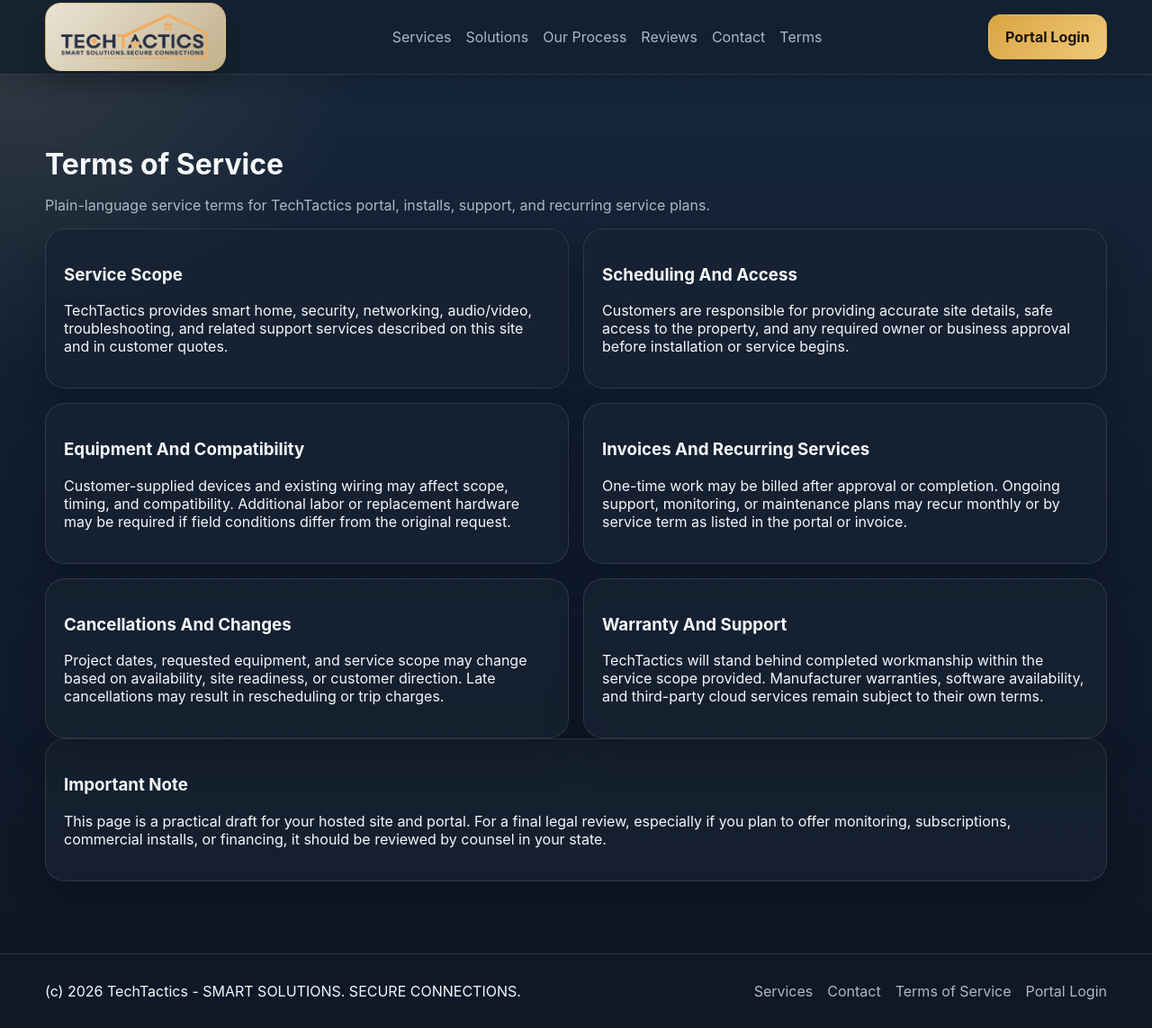
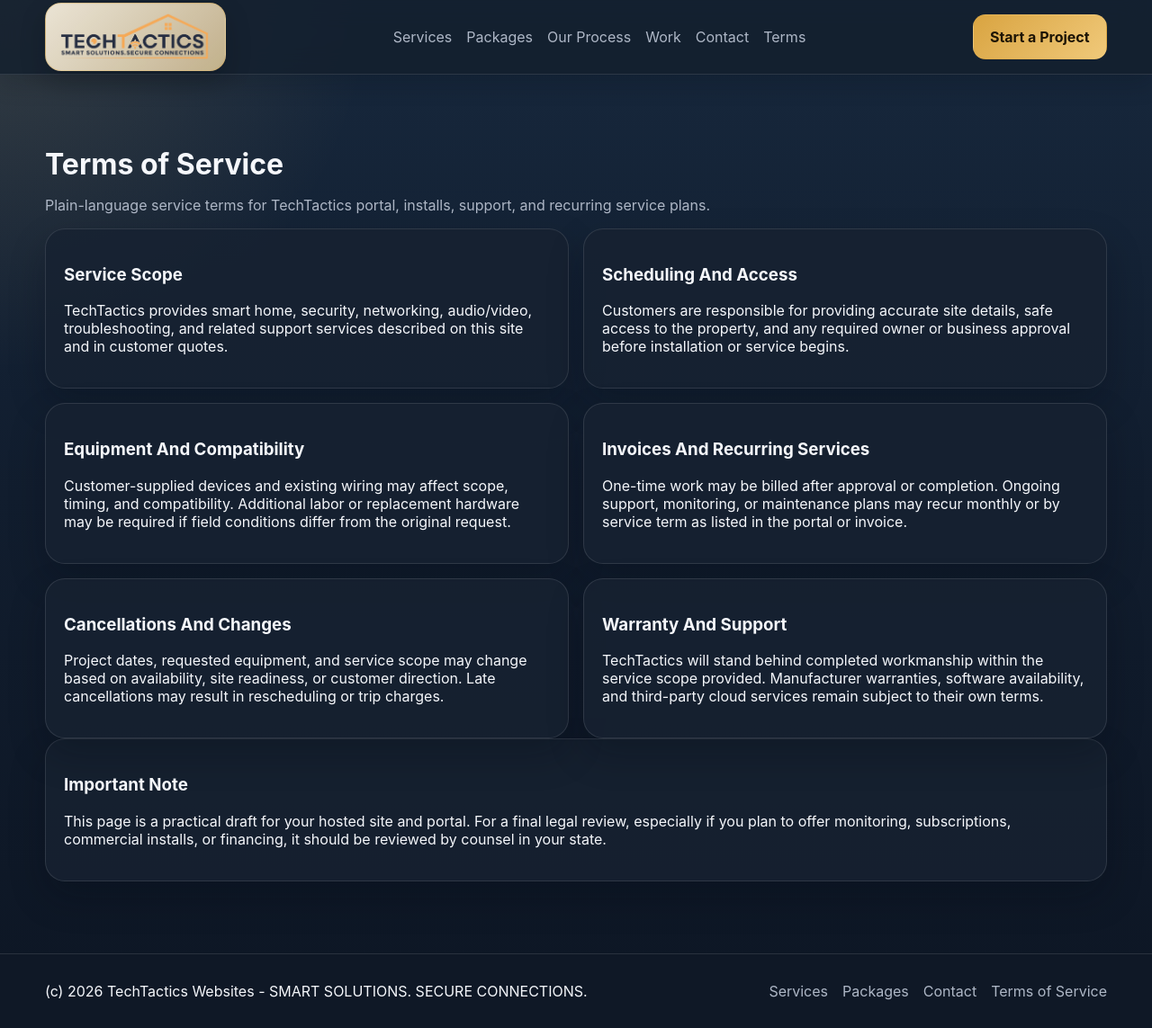
Before and after one commit to StMedrano/TechTactics, a React (Vite) app in the folder client/: page /terms in a window 1280 px wide. Shown: the whole page at 90% size. Built offline with nearby package versions, Linux system fonts and the light colour scheme; no server answers.

Commit message:
Update marketing navigation for website business

```diff
--- a/client/src/components/layout/MarketingLayout.jsx
+++ b/client/src/components/layout/MarketingLayout.jsx
@@ -2,6 +2,9 @@ import { Link } from 'react-router-dom'
 import { useState } from 'react'
 import { assetPath } from '../../utils/assets'
 import { scrollToSection } from '../../utils/scrollToSection'
+
+const inquiryHref =
+  'mailto:customercare@mytechtactics.com?subject=TechTactics%20Website%20Project%20Inquiry'
 
 export default function MarketingLayout({ children }) {
   const [open, setOpen] = useState(false)
@@ -16,15 +19,15 @@ export default function MarketingLayout({ children }) {
 
           <nav className="desktop-nav">
             <a href="#services" onClick={scrollToSection('services')}>Services</a>
-            <a href="#solutions" onClick={scrollToSection('solutions')}>Solutions</a>
+            <a href="#packages" onClick={scrollToSection('packages')}>Packages</a>
             <a href="#process" onClick={scrollToSection('process')}>Our Process</a>
-            <a href="#reviews" onClick={scrollToSection('reviews')}>Reviews</a>
+            <a href="#reviews" onClick={scrollToSection('reviews')}>Work</a>
             <a href="#contact" onClick={scrollToSection('contact')}>Contact</a>
             <Link to="/terms">Terms</Link>
           </nav>
 
           <div className="header-actions">
-            <Link className="btn btn-primary" to="/login">Portal Login</Link>
+            <a className="btn btn-primary" href={inquiryHref}>Start a Project</a>
             <button className="menu-button" type="button" onClick={() => setOpen((value) => !value)}>
               Menu
             </button>
@@ -34,12 +37,12 @@ export default function MarketingLayout({ children }) {
         {open && (
           <div className="mobile-drawer">
             <a href="#services" onClick={scrollToSection('services', () => setOpen(false))}>Services</a>
-            <a href="#solutions" onClick={scrollToSection('solutions', () => setOpen(false))}>Solutions</a>
+            <a href="#packages" onClick={scrollToSection('packages', () => setOpen(false))}>Packages</a>
             <a href="#process" onClick={scrollToSection('process', () => setOpen(false))}>Our Process</a>
-            <a href="#reviews" onClick={scrollToSection('reviews', () => setOpen(false))}>Reviews</a>
+            <a href="#reviews" onClick={scrollToSection('reviews', () => setOpen(false))}>Work</a>
             <a href="#contact" onClick={scrollToSection('contact', () => setOpen(false))}>Contact</a>
             <Link to="/terms" onClick={() => setOpen(false)}>Terms</Link>
-            <Link to="/login" onClick={() => setOpen(false)}>Portal Login</Link>
+            <a href={inquiryHref} onClick={() => setOpen(false)}>Start a Project</a>
           </div>
         )}
       </header>
@@ -48,12 +51,12 @@ export default function MarketingLayout({ children }) {
 
       <footer className="marketing-footer">
         <div className="container footer-row">
-          <div>(c) 2026 TechTactics - SMART SOLUTIONS. SECURE CONNECTIONS.</div>
+          <div>(c) 2026 TechTactics Websites - SMART SOLUTIONS. SECURE CONNECTIONS.</div>
           <div className="footer-links">
             <a href="#services" onClick={scrollToSection('services')}>Services</a>
+            <a href="#packages" onClick={scrollToSection('packages')}>Packages</a>
             <a href="#contact" onClick={scrollToSection('contact')}>Contact</a>
             <Link to="/terms">Terms of Service</Link>
-            <Link to="/login">Portal Login</Link>
           </div>
         </div>
       </footer>
```
